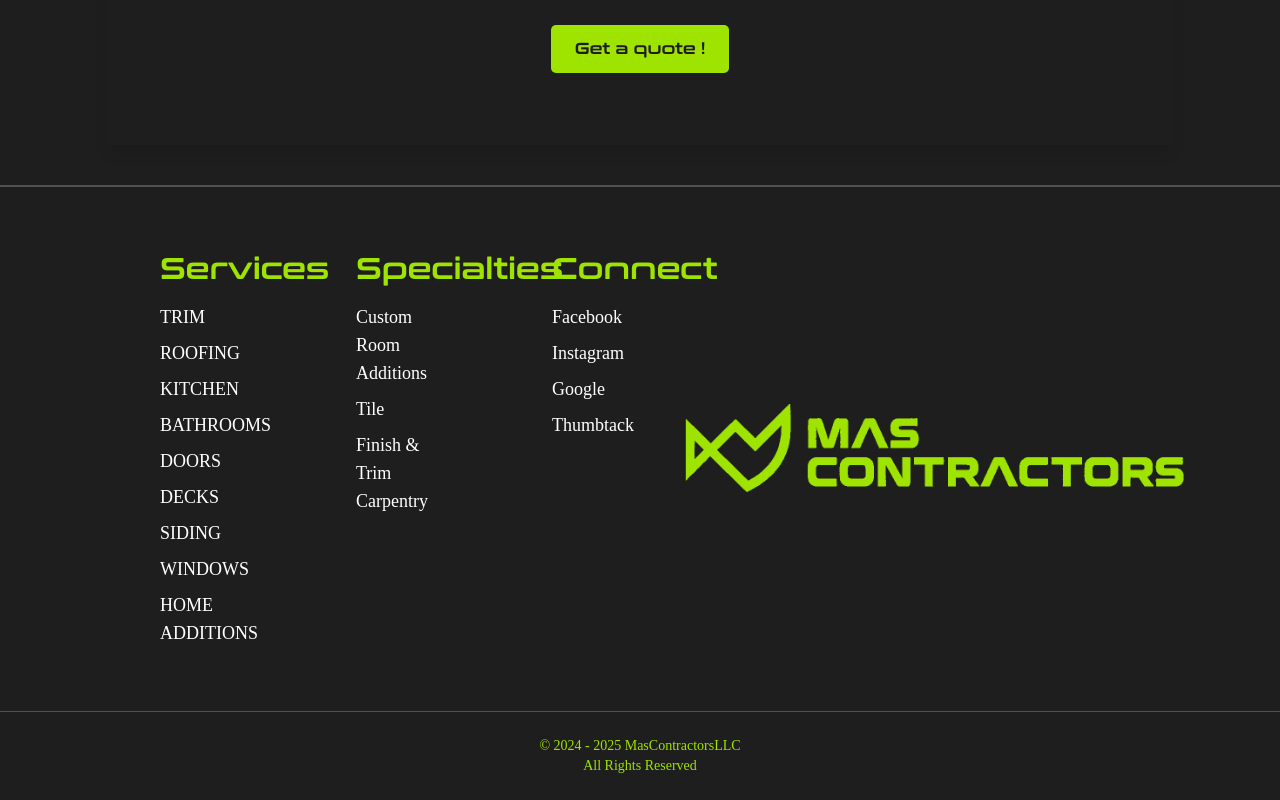
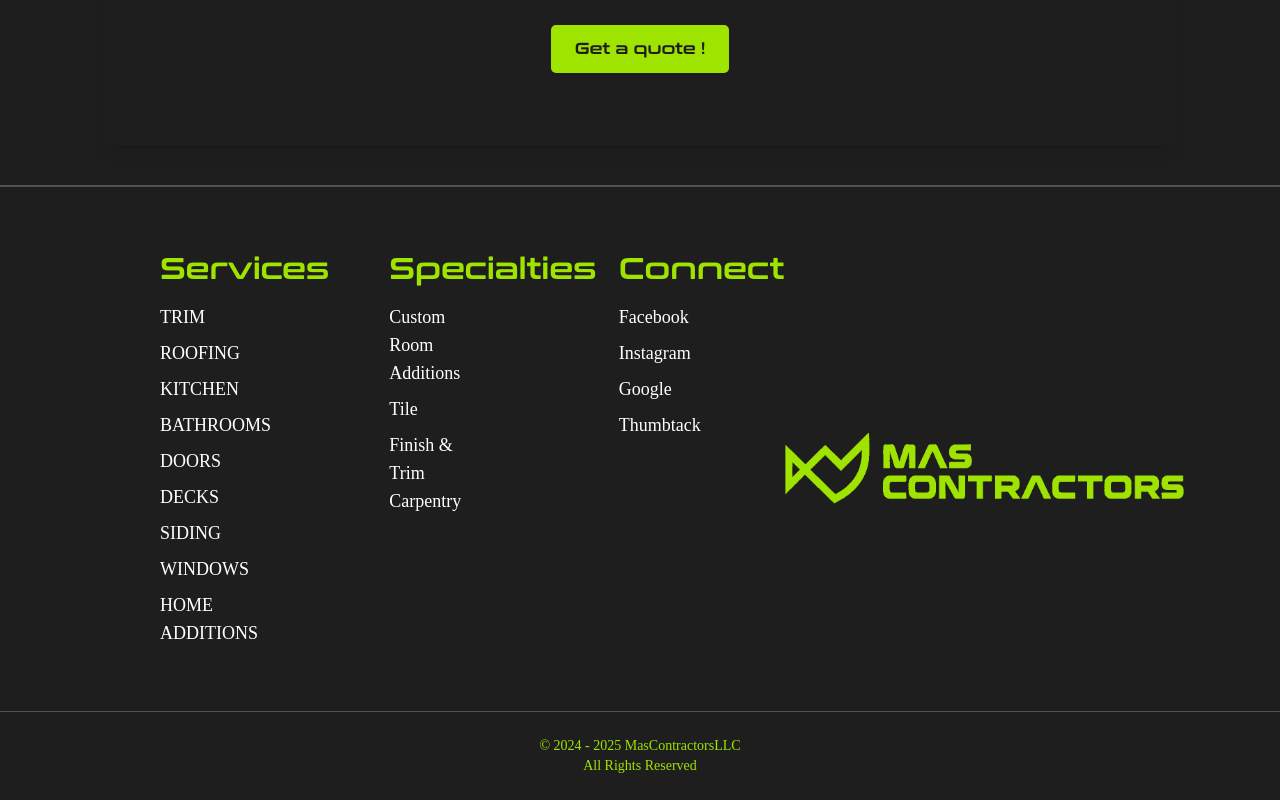
Before and after one commit to barckstar/masscontractorsllc, a Next.js app: page / in a window 1280 px wide. Shown: the part 5938-6738 px from the top of the page. Built offline with nearby package versions, Linux system fonts and the light colour scheme; a web font is replaced by a local one.

Commit message:
footer margin fix

```diff
--- a/src/components/footer.jsx
+++ b/src/components/footer.jsx
@@ -12,7 +12,7 @@ export const Footer = () => {
     <>
       <footer className="body-font bg-[#1e1e1e] border-t-2 border-[#515151]">
         <Fade delay={50} >
-          <div className="px-24 py-16 mx-auto flex flex-col lg:flex-row lg:flex-nowrap flex-wrap justify-between">
+          <div className="py-16 mx-auto flex flex-col lg:flex-row lg:flex-nowrap flex-wrap justify-between lg:px-24">
             {/* Secciones */}
             <div className="flex flex-wrap justify-center lg:justify-between text-center lg:text-left gap-y-24">
               {/* Services */}
@@ -55,13 +55,13 @@ export const Footer = () => {
               </div>
             </div>
             {/* Logo */}
-            <div className="flex-shrink-0 flex justify-center lg:justify-start mb-8 lg:mb-0">
+            <div className="flex-shrink-0 flex justify-center lg:justify-start mb-8 lg:mb-0 mt-10">
               <Link href="/" className="flex title-font font-medium items-center justify-center">
                 <Image
                   src="/IMG_0271.png"
                   alt="Logo"
-                  width={500}
-                  height={500}
+                  width={400}
+                  height={400}
                   className="object-contain mx-auto"
                 />
               </Link>
```
